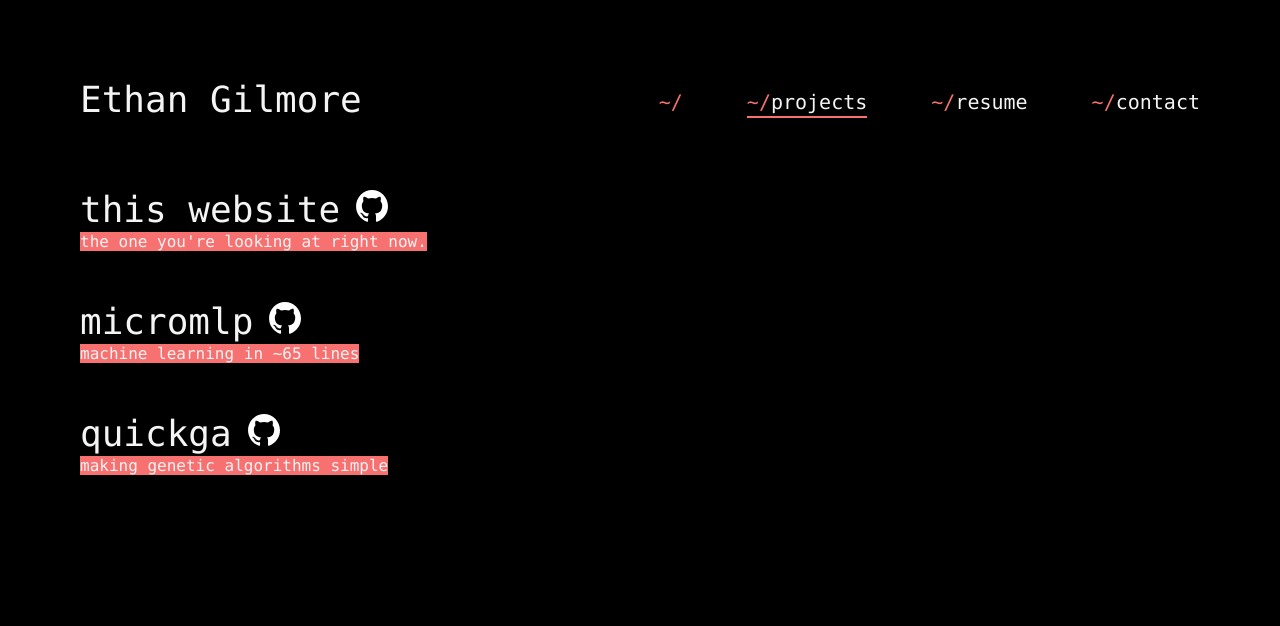
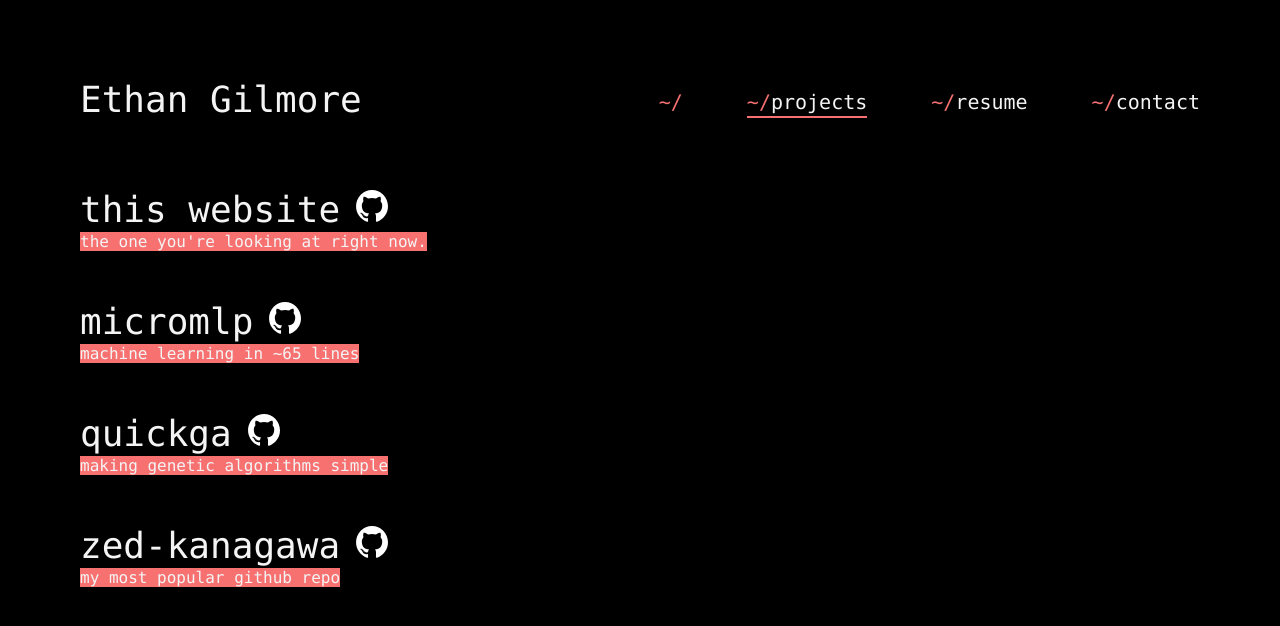
Before and after one commit to ethangilmore/ethangilmo.re, a Next.js app: page /projects in a window 1280 px wide. Shown: the top 626 px of the page. Built offline with nearby package versions, Linux system fonts and the light colour scheme.

Commit message:
Update information

```diff
--- a/src/app/projects/page.tsx
+++ b/src/app/projects/page.tsx
@@ -6,7 +6,7 @@ export default function Projects() {
   const projects = getProjects(path.join(process.cwd(), 'src', 'app', 'projects'));
   return (
     <div>
-      {projects.map(project => (
+      {projects.sort((a, b) => 0).map(project => (
         <ProjectPost project={project} key={project.slug}/>
       ))}
     </div>
--- /dev/null
+++ b/src/app/projects/zed-kanagawa/data.json
@@ -0,0 +1,6 @@
+{
+  "title": "zed-kanagawa",
+  "date": "",
+  "description": "my most popular github repo",
+  "github": "https://github.com/ethangilmore/zed-kanagawa"
+}
--- /dev/null
+++ b/src/app/projects/zed-kanagawa/page.mdx
@@ -0,0 +1 @@
+Details coming soon...
--- a/src/app/resume/page.mdx
+++ b/src/app/resume/page.mdx
@@ -35,8 +35,10 @@ Relavent Coursework: Chemistry, Biology, Genetics, Computer Programming
 - Created internal automation tools for segmenting and analyzing cell slide photos.
 <br/>
 
+{/*
 #### Teaching Assistant
 <div className="inline-block bg-red-400">Deep Learning</div> @ University of Utah (2024-Current)<br/>
 - Responsible for conducting introductory lectures on Python, NumPy, and PyTorch.
 - Conducted help hours to assist students in understanding technical and challenging concepts.
 <br/>
+*/}
```
